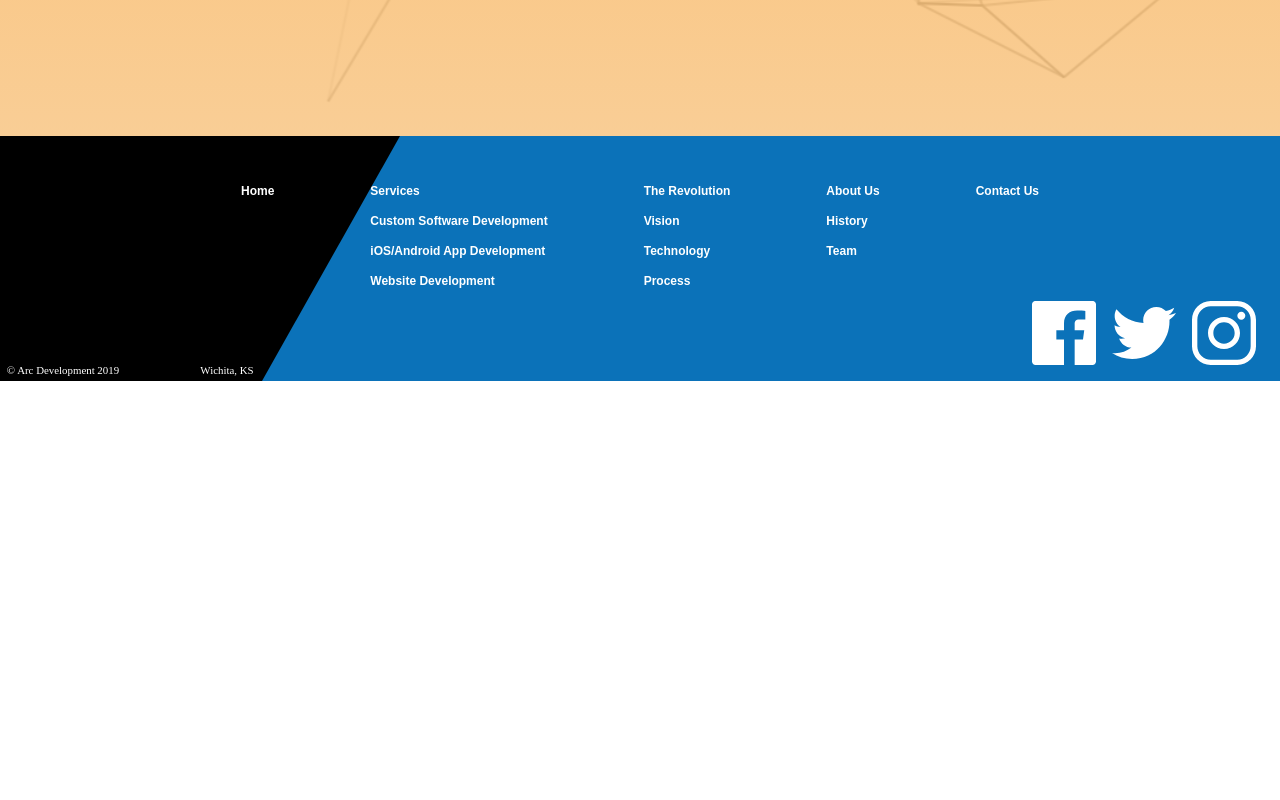
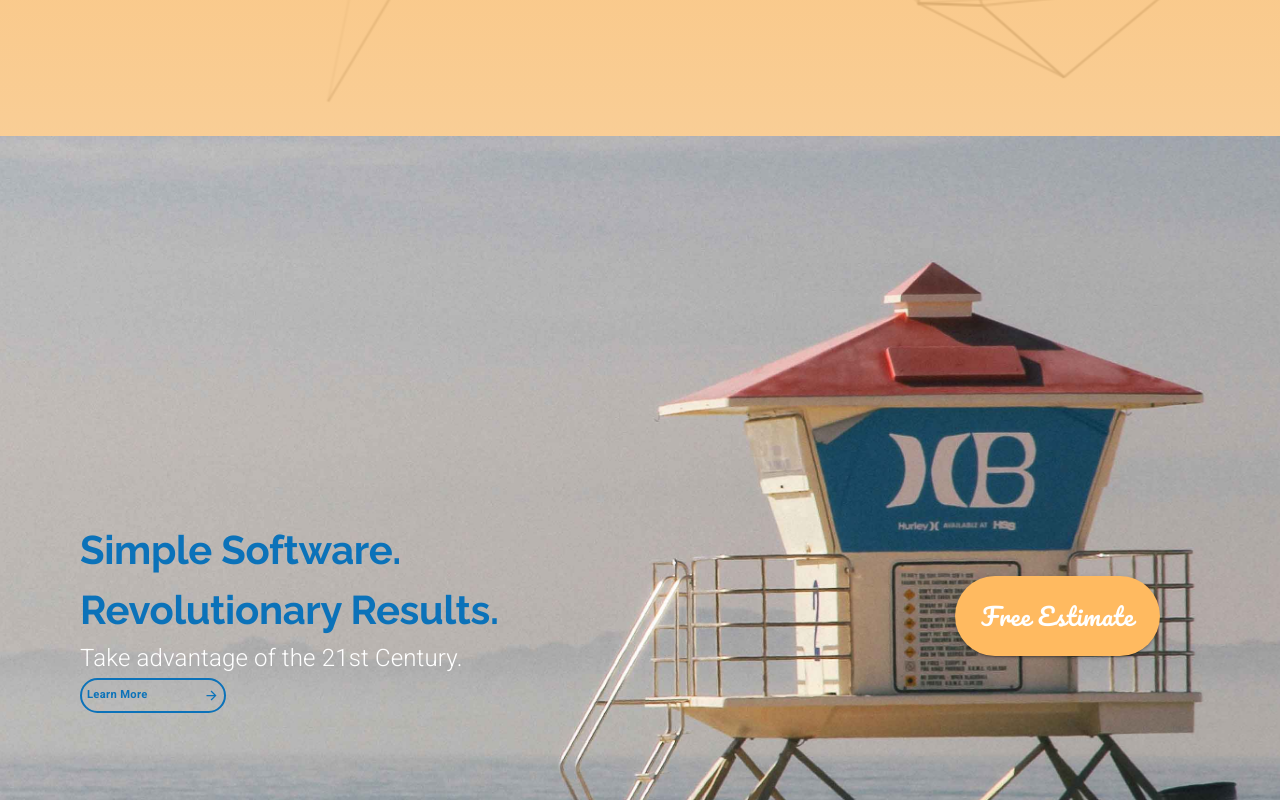
Before and after one commit to KatieFrey/arcdevelopement, a React (Create React App) app: page / in a window 1280 px wide. Shown: the part 4780-5580 px from the top of the page. Before the commit the page ends 5161 px from the top, so only its background shows below. Built offline with nearby package versions, Linux system fonts and the light colour scheme.

Commit message:
Call to Action Block

```diff
--- a/src/components/LandingPage.js
+++ b/src/components/LandingPage.js
@@ -5,6 +5,8 @@ import lottie from "lottie-web";
 import {LandingPageSVG, GridBox, GridSVG, EstimateButton, LearnButtonHero, TypographyGrid, SpecialText, LearnButton, IconImage, GridBoxMain, ServiceGrid, RevolutionBackground, RevolutionCard, InfoBackground, InfoButton} from '../utils/mui-styled-components/landingpage';
 import { Typography, Card, CardContent } from '@mui/material';
 import ButtonArrow from './ui/ButtonArrow';
+
+import CallToAction from './ui/CallToAction';
 
 import { useMediaQuery } from '@mui/material';
 
@@ -171,6 +173,9 @@ export default function LandingPage() {
           <InfoBackground />
         </GridBox>
       </GridBox>
+      <GridBox item /*---Call to Action Block---*/>
+        <CallToAction />
+      </GridBox>
     </GridBoxMain>
   )
 }
--- /dev/null
+++ b/src/components/ui/CallToAction.js
@@ -0,0 +1,36 @@
+import React from 'react';
+import { GridBox, LearnButton, EstimateButton, CallToActionGrid } from '../../utils/mui-styled-components/calltoaction';
+import { Typography } from '@mui/material';
+import { useTheme } from '@mui/material';
+import ButtonArrow from './ButtonArrow';
+import { useMediaQuery } from '@mui/material';
+
+export default function CallToAction() {
+  const theme = useTheme();
+  const matchesSM = useMediaQuery(theme.breakpoints.down("sm"))
+  return(
+    <CallToActionGrid container style={{height: "60em"}} alignItems="center" justifyContent={matchesSM ? "center" : "space-between"} direction={matchesSM ? "column" : "row"}>
+      <GridBox item style={{marginLeft: matchesSM ? 0 : "5em", textAlign: matchesSM ? "center" : "inherit"}}>
+        <GridBox container direction="column">
+          <GridBox item>
+            <Typography variant="h2">
+              Simple Software. <br /> Revolutionary Results.
+            </Typography>
+            <Typography variant="subtitle2" style={{ fontSize: "1.5rem"}}>
+              Take advantage of the 21st Century.
+            </Typography>
+              <GridBox container item justifyContent={matchesSM ? "center" : undefined}>
+                <LearnButton variant="outlined">
+                  <span style={{ marginRight: "5em"}}>Learn More</span>
+                  <ButtonArrow width={15} height={15} fill={theme.palette.common.blue} />
+                </LearnButton>
+              </GridBox>
+          </GridBox>
+        </GridBox>
+      </GridBox>
+      <GridBox item >
+        <EstimateButton variant="contained">Free Estimate</EstimateButton>
+      </GridBox>
+    </CallToActionGrid>
+  )
+};
--- /dev/null
+++ b/src/utils/mui-styled-components/calltoaction.jsx
@@ -0,0 +1,63 @@
+import { styled } from '@mui/material/styles';
+import { Grid, Button} from '@mui/material';
+import background from '../../assets/background.jpg';
+import mobileBackground from '../../assets/mobileBackground.jpg';
+
+
+export const GridBox = styled(Grid)`
+
+`;
+
+export const LearnButton = styled(Button)(({ theme }) => ({
+  ...theme.typography.learnButton,
+  fontSize: "0.7rem",
+  height: 35,
+  padding: 5,
+  [theme.breakpoints.down("sm")]: {
+    marginBottom: "2em"
+  }
+}));
+
+export const CallToActionBackground = styled('div')(({ theme }) => ({
+  backgroundImage: `url(${background})`,
+  backgroundPosition: "center",
+  backgroundSize: "cover",
+  backgroundRepeat: "no-repeat",
+  height: "100%",
+  width: "100%",
+  [theme.breakpoints.down("md")]: {
+    backgroundImage: `url(${mobileBackground})`
+  }
+}))
+
+export const EstimateButton = styled(Button)(({ theme }) => ({
+  ...theme.typography.estimate,
+  backgroundColor: theme.palette.common.orange,
+  borderRadius: 50,
+  height: 80,
+  width: 205,
+  fontSize: "1.5rem",
+  marginRight: "5em",
+  marginLeft: "2em",
+  "&:hover": {
+    backgroundColor: theme.palette.secondary.light
+  },
+  [theme.breakpoints.down("sm")]: {
+    marginLeft: 0,
+    marginRight: 0
+  }
+}));
+
+export const CallToActionGrid = styled(Grid)(({ theme }) => ({
+  backgroundImage: `url(${background})`,
+  backgroundPosition: "center",
+  backgroundSize: "cover",
+  backgroundAttachment: "fixed",
+  backgroundRepeat: "no-repeat",
+  height: "60em",
+  width: "100%",
+  [theme.breakpoints.down("md")]: {
+    backgroundImage: `url(${mobileBackground})`,
+    backgroundAttachment: "inherit"
+  }
+}))
```
